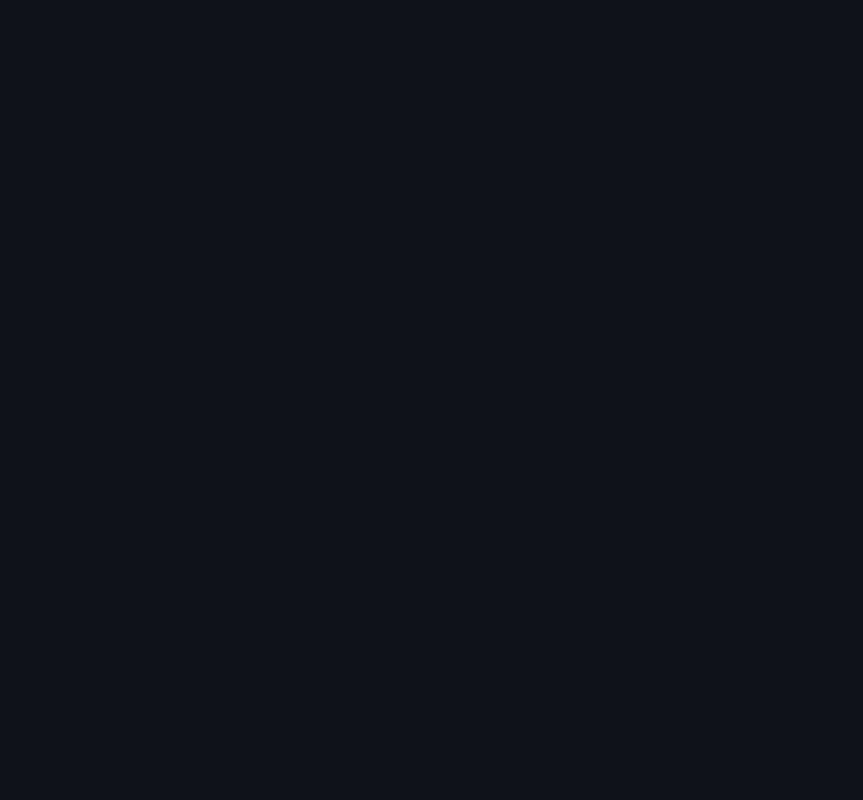
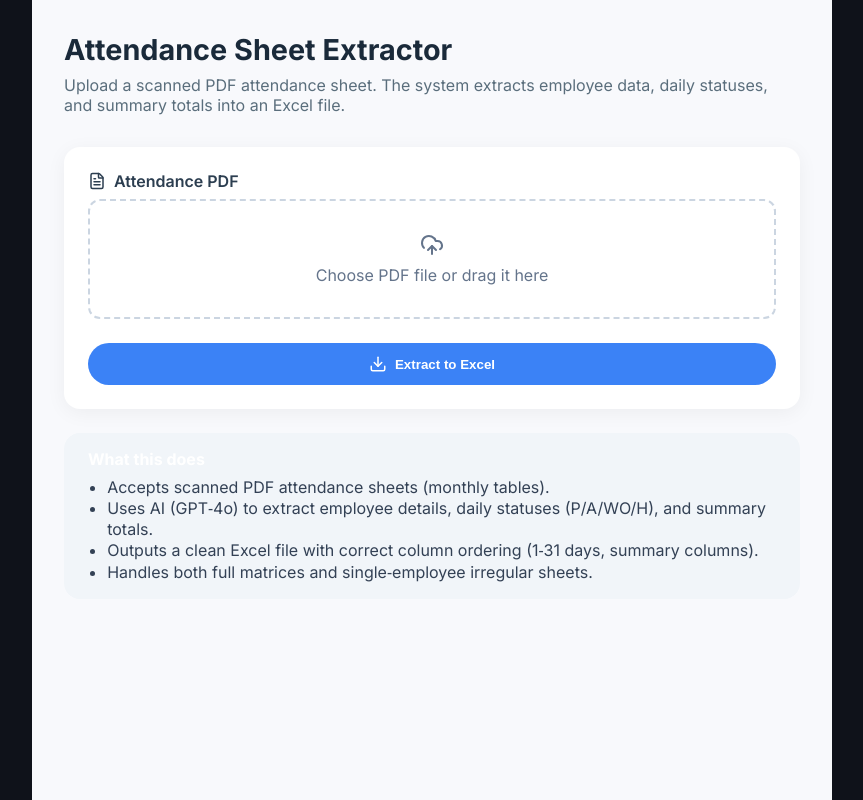
Before and after one commit to udit4/aigenix-frontend, a React (Vite) app: page /attendance in a window 1280 px wide. Before the commit this address had no page. Shown: the whole page, without its empty margins (208-1071 px from the left). Built offline with nearby package versions, Linux system fonts and the light colour scheme; no server answers.

Commit message:
feat: add AttendanceExtractor component for PDF attendance extraction

```diff
--- a/src/App.jsx
+++ b/src/App.jsx
@@ -2,6 +2,7 @@ import { Routes, Route, Navigate } from 'react-router-dom';
 import StatusTracker from './pages/StatusTracker';
 import CustomerIntelligence from './pages/CustomerIntelligence';
 import ReportGenerator from './pages/ReportGenerator';
+import AttendanceExtractor from './pages/AttendanceExtractor';
 import './App.css';
 
 function App() {
@@ -11,6 +12,7 @@ function App() {
       <Route path="/status-tracker" element={<StatusTracker />} />
       <Route path="/customer-intelligence" element={<CustomerIntelligence />} />
       <Route path="/report-generator" element={<ReportGenerator />} />
+      <Route path="/attendance" element={<AttendanceExtractor />} />
     </Routes>
   );
 }
--- /dev/null
+++ b/src/pages/AttendanceExtractor.css
@@ -0,0 +1,165 @@
+.attendance-extractor {
+  max-width: 800px;
+  margin: 0 auto;
+  padding: 2rem;
+  background: #f8f9fc;
+  min-height: 100vh;
+}
+
+.attendance-header {
+  margin-bottom: 2rem;
+}
+
+.attendance-header h1 {
+  font-size: 1.8rem;
+  margin-bottom: 0.5rem;
+  color: #1a2a3a;
+}
+
+.attendance-header p {
+  color: #5a6e7c;
+}
+
+.attendance-card {
+  background: white;
+  border-radius: 16px;
+  box-shadow: 0 4px 20px rgba(0,0,0,0.05);
+  padding: 1.5rem;
+  margin-bottom: 1.5rem;
+}
+
+.upload-section {
+  margin-bottom: 1.5rem;
+}
+
+.upload-label {
+  display: flex;
+  align-items: center;
+  gap: 8px;
+  font-weight: 600;
+  margin-bottom: 0.5rem;
+  color: #2c3e50;
+}
+
+.file-input-wrapper {
+  border: 2px dashed #cbd5e1;
+  border-radius: 12px;
+  transition: all 0.2s;
+}
+
+.file-input-wrapper.drag-active {
+  border-color: #3b82f6;
+  background: #eff6ff;
+}
+
+.file-input-wrapper.has-file {
+  border-color: #3b82f6;
+  background: #eff6ff;
+}
+
+.file-input-wrapper input {
+  display: none;
+}
+
+.file-label {
+  display: flex;
+  flex-direction: column;
+  align-items: center;
+  justify-content: center;
+  gap: 8px;
+  padding: 2rem;
+  cursor: pointer;
+  color: #64748b;
+  text-align: center;
+}
+
+.file-name {
+  font-weight: 500;
+  color: #1e293b;
+}
+
+.file-list {
+  margin-top: 0.75rem;
+}
+
+.file-tag {
+  display: inline-flex;
+  align-items: center;
+  gap: 8px;
+  background: #f1f5f9;
+  padding: 0.25rem 0.75rem;
+  border-radius: 20px;
+  font-size: 0.875rem;
+}
+
+.file-tag button {
+  background: none;
+  border: none;
+  cursor: pointer;
+  font-size: 1.25rem;
+  line-height: 1;
+  color: #94a3b8;
+}
+
+.file-tag button:hover {
+  color: #ef4444;
+}
+
+.error-message {
+  background: #fee2e2;
+  border-left: 4px solid #ef4444;
+  padding: 0.75rem;
+  border-radius: 8px;
+  margin: 1rem 0;
+  display: flex;
+  align-items: center;
+  gap: 8px;
+  color: #b91c1c;
+}
+
+.submit-btn {
+  background: #3b82f6;
+  color: white;
+  border: none;
+  border-radius: 40px;
+  padding: 0.75rem 1.5rem;
+  font-weight: 600;
+  display: flex;
+  align-items: center;
+  justify-content: center;
+  gap: 8px;
+  width: 100%;
+  cursor: pointer;
+  transition: background 0.2s;
+}
+
+.submit-btn:disabled {
+  background: #94a3b8;
+  cursor: not-allowed;
+}
+
+.spinner {
+  animation: spin 1s linear infinite;
+}
+
+@keyframes spin {
+  from { transform: rotate(0deg); }
+  to { transform: rotate(360deg); }
+}
+
+.info-box {
+  background: #f1f5f9;
+  border-radius: 16px;
+  padding: 1rem 1.5rem;
+}
+
+.info-box h3 {
+  font-size: 1rem;
+  margin-bottom: 0.5rem;
+}
+
+.info-box ul {
+  margin: 0;
+  padding-left: 1.2rem;
+  color: #334155;
+}
--- /dev/null
+++ b/src/pages/AttendanceExtractor.jsx
@@ -0,0 +1,165 @@
+import React, { useState } from 'react';
+import axios from 'axios';
+import { FileText, Download, Loader2, UploadCloud, AlertCircle } from 'lucide-react';
+import './AttendanceExtractor.css';
+
+function AttendanceExtractor() {
+  const [pdfFile, setPdfFile] = useState(null);
+  const [loading, setLoading] = useState(false);
+  const [error, setError] = useState(null);
+  const [dragActive, setDragActive] = useState(false);
+
+  const API_BASE_URL = import.meta.env.VITE_API_BASE_URL || 'http://127.0.0.1:8000/api/v1';
+
+  const handleFileChange = (e) => {
+    if (e.target.files && e.target.files[0]) {
+      setPdfFile(e.target.files[0]);
+      setError(null);
+    }
+  };
+
+  const handleDrag = (e) => {
+    e.preventDefault();
+    e.stopPropagation();
+    if (e.type === 'dragenter' || e.type === 'dragover') {
+      setDragActive(true);
+    } else if (e.type === 'dragleave') {
+      setDragActive(false);
+    }
+  };
+
+  const handleDrop = (e) => {
+    e.preventDefault();
+    e.stopPropagation();
+    setDragActive(false);
+    const files = [...e.dataTransfer.files];
+    const pdf = files.find(f => f.type === 'application/pdf' || f.name.endsWith('.pdf'));
+    if (pdf) {
+      setPdfFile(pdf);
+      setError(null);
+    }
+  };
+
+  const removePdf = () => setPdfFile(null);
+
+  const handleSubmit = async (e) => {
+    e.preventDefault();
+    if (!pdfFile) {
+      setError('Please select a PDF file.');
+      return;
+    }
+
+    const formData = new FormData();
+    formData.append('file', pdfFile);
+
+    setLoading(true);
+    setError(null);
+
+    try {
+      const response = await axios.post(`${API_BASE_URL}/attendance/extract`, formData, {
+        responseType: 'blob',
+      });
+
+      const url = URL.createObjectURL(response.data);
+      const link = document.createElement('a');
+      link.href = url;
+      link.download = 'attendance_extracted.xlsx';
+      document.body.appendChild(link);
+      link.click();
+      document.body.removeChild(link);
+      URL.revokeObjectURL(url);
+    } catch (err) {
+      console.error(err);
+      setError(err.response?.data?.detail || 'Extraction failed. Please try again.');
+    } finally {
+      setLoading(false);
+    }
+  };
+
+  return (
+    <div className="attendance-extractor">
+      <div className="attendance-header">
+        <h1>Attendance Sheet Extractor</h1>
+        <p>Upload a scanned PDF attendance sheet. The system extracts employee data, daily statuses, and summary totals into an Excel file.</p>
+      </div>
+
+      <div className="attendance-card">
+        <form onSubmit={handleSubmit}>
+          <div className="upload-section">
+            <label className="upload-label">
+              <FileText size={18} />
+              Attendance PDF
+            </label>
+            <div
+              className={`file-input-wrapper ${pdfFile ? 'has-file' : ''} ${dragActive ? 'drag-active' : ''}`}
+              onDragEnter={handleDrag}
+              onDragLeave={handleDrag}
+              onDragOver={handleDrag}
+              onDrop={handleDrop}
+            >
+              <input
+                type="file"
+                accept=".pdf"
+                onChange={handleFileChange}
+                id="pdf-upload"
+                disabled={loading}
+              />
+              <label htmlFor="pdf-upload" className="file-label">
+                {pdfFile ? (
+                  <span className="file-name">{pdfFile.name}</span>
+                ) : (
+                  <>
+                    <UploadCloud size={24} />
+                    <span>Choose PDF file or drag it here</span>
+                  </>
+                )}
+              </label>
+            </div>
+            {pdfFile && (
+              <div className="file-list">
+                <div className="file-tag">
+                  <FileText size={14} />
+                  <span>{pdfFile.name}</span>
+                  <button type="button" onClick={removePdf} disabled={loading}>×</button>
+                </div>
+              </div>
+            )}
+          </div>
+
+          {error && (
+            <div className="error-message">
+              <AlertCircle size={16} />
+              {error}
+            </div>
+          )}
+
+          <button type="submit" className="submit-btn" disabled={loading}>
+            {loading ? (
+              <>
+                <Loader2 size={18} className="spinner" />
+                Extracting Attendance...
+              </>
+            ) : (
+              <>
+                <Download size={18} />
+                Extract to Excel
+              </>
+            )}
+          </button>
+        </form>
+      </div>
+
+      <div className="info-box">
+        <h3>What this does</h3>
+        <ul>
+          <li>Accepts scanned PDF attendance sheets (monthly tables).</li>
+          <li>Uses AI (GPT‑4o) to extract employee details, daily statuses (P/A/WO/H), and summary totals.</li>
+          <li>Outputs a clean Excel file with correct column ordering (1‑31 days, summary columns).</li>
+          <li>Handles both full matrices and single‑employee irregular sheets.</li>
+        </ul>
+      </div>
+    </div>
+  );
+}
+
+export default AttendanceExtractor;
```
